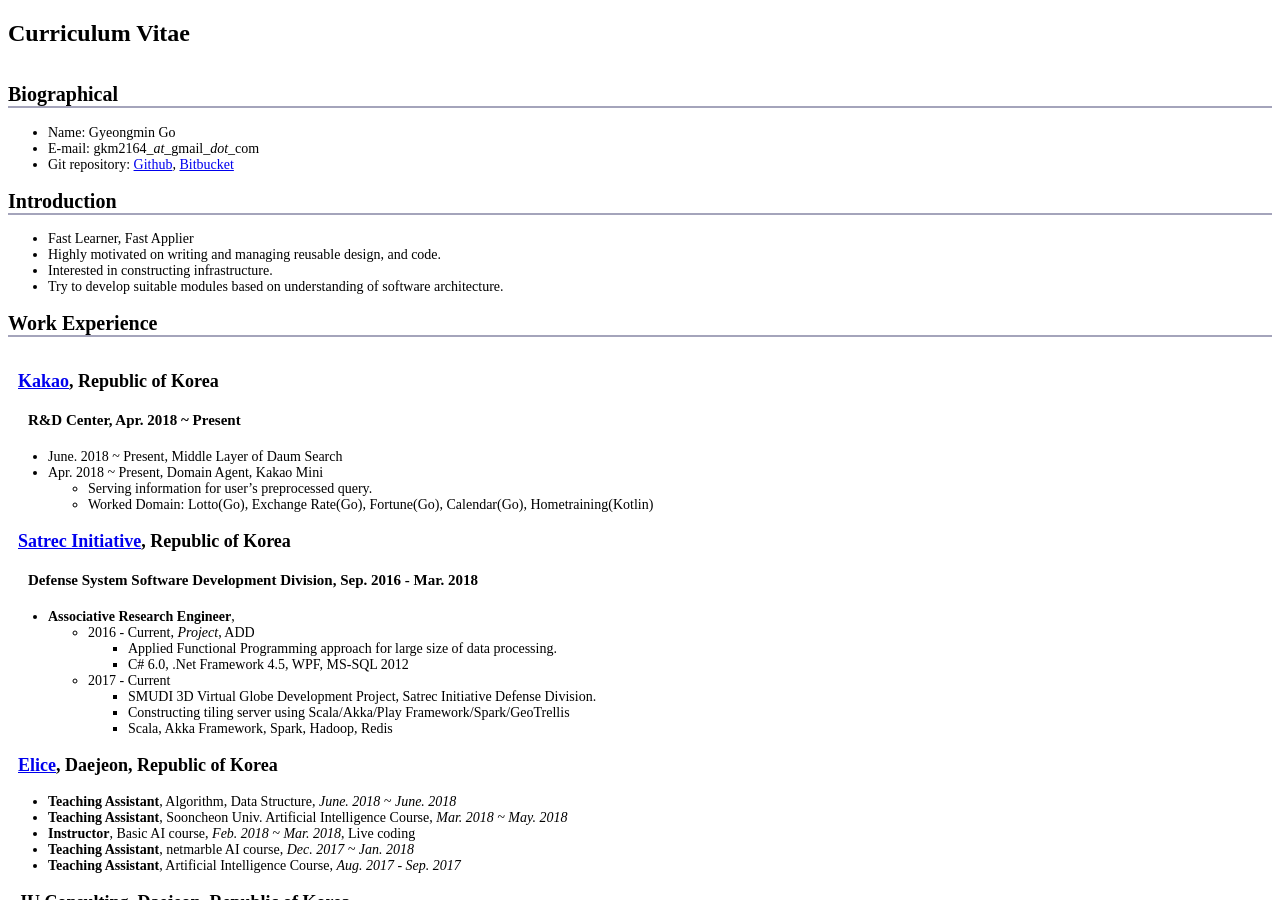
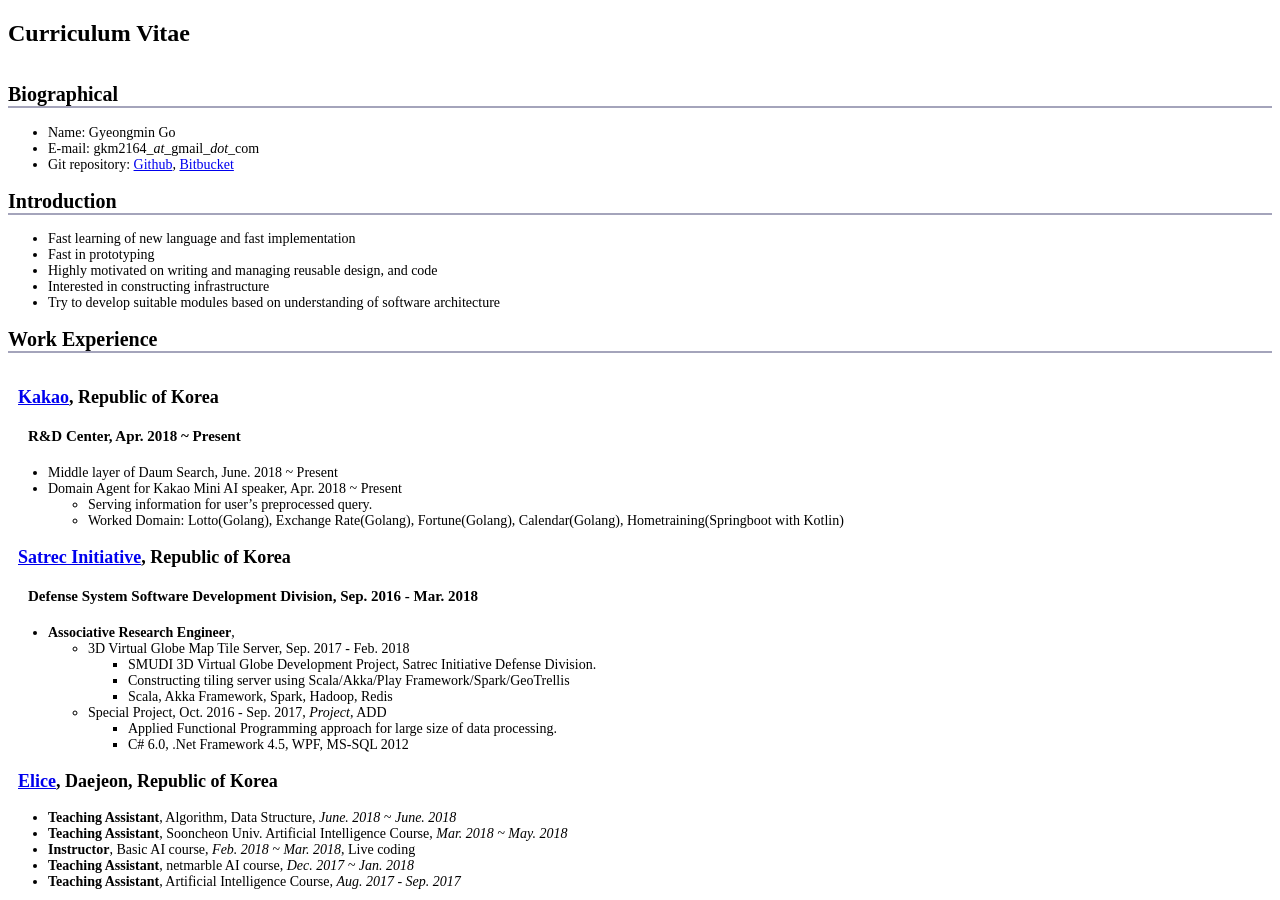
Before and after one commit to gkm2164/gkm2164.github.io, a Jekyll site: the page built from cv.md, in a window 1280 px wide and 900 px high. Built offline with Jekyll 4.4.1, drawn with Linux system fonts in a browser that asks for light colours.

Commit message:
Update cv.md

```diff
--- a/cv.md
+++ b/cv.md
@@ -13,32 +13,33 @@ layout: default
 * Git repository: [Github](https://github.com/gkm2164), [Bitbucket](https://bitbucket.org/gkm2164)
 
 ## Introduction
-* Fast Learner, Fast Applier
-* Highly motivated on writing and managing reusable design, and code.
-* Interested in constructing infrastructure.
-* Try to develop suitable modules based on understanding of software architecture.
+* Fast learning of new language and fast implementation
+* Fast in prototyping
+* Highly motivated on writing and managing reusable design, and code
+* Interested in constructing infrastructure
+* Try to develop suitable modules based on understanding of software architecture
 
 ## Work Experience
 
 ### [Kakao](https://www.kakaocorp.com), Republic of Korea
 #### R&D Center, Apr. 2018 ~ Present
 
-* June. 2018 ~ Present, Middle Layer of Daum Search
-* Apr. 2018 ~ Present, Domain Agent, Kakao Mini
+* Middle layer of Daum Search, June. 2018 ~ Present
+* Domain Agent for Kakao Mini AI speaker, Apr. 2018 ~ Present
    * Serving information for user's preprocessed query.
-   * Worked Domain: Lotto(Go), Exchange Rate(Go), Fortune(Go), Calendar(Go), Hometraining(Kotlin)
+   * Worked Domain: Lotto(Golang), Exchange Rate(Golang), Fortune(Golang), Calendar(Golang), Hometraining(Springboot with Kotlin)
 
 ### [Satrec Initiative](https://www.satreci.com), Republic of Korea
 #### Defense System Software Development Division, Sep. 2016 - Mar. 2018
 
 * **Associative Research Engineer**,
-  * 2016 - Current, _Project_, ADD
-     * Applied Functional Programming approach for large size of data processing.
-     * C# 6.0, .Net Framework 4.5, WPF, MS-SQL 2012
-  * 2017 - Current
-     * SMUDI 3D Virtual Globe Development Project, Satrec Initiative Defense Division.
-     * Constructing tiling server using Scala/Akka/Play Framework/Spark/GeoTrellis
-     * Scala, Akka Framework, Spark, Hadoop, Redis
+  * 3D Virtual Globe Map Tile Server, Sep. 2017 - Feb. 2018
+    * SMUDI 3D Virtual Globe Development Project, Satrec Initiative Defense Division.
+    * Constructing tiling server using Scala/Akka/Play Framework/Spark/GeoTrellis
+    * Scala, Akka Framework, Spark, Hadoop, Redis
+  * Special Project, Oct. 2016 - Sep. 2017, _Project_, ADD
+    * Applied Functional Programming approach for large size of data processing.
+    * C# 6.0, .Net Framework 4.5, WPF, MS-SQL 2012
 
 ### [Elice](https://elice.io), Daejeon, Republic of Korea
 
```
